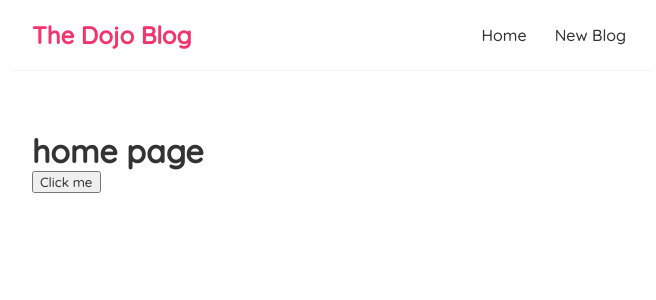
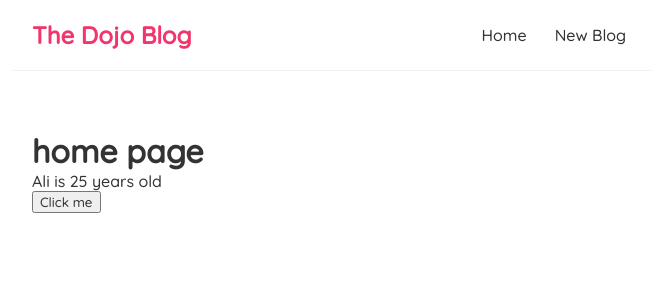
Before and after one commit to Basir-Mohammadi/react-blog, a React (Create React App) app: page / in a window 1280 px wide. Shown: the top 300 px of the page, without its empty margins (308-964 px from the left). Built offline with nearby package versions, Linux system fonts and the light colour scheme.

Commit message:
Add useState

```diff
--- a/src/component/Home.js
+++ b/src/component/Home.js
@@ -1,15 +1,40 @@
+import { useState } from "react";
 const Home = () => {
-
-    const handleClick = (e) => {
-        console.log(e);
+    // let name='ali';
+    const [name, setName] = useState('Ali');
+    const [age, setAge] = useState(25);
+    const handleClick = () => {
+        setName('Ahmad');
+        setAge(21);
     }
 
     return (
         <div className="home">
             <h1>home page </h1>
+            <p>{name} is {age} years old</p>
             <button type="button" onClick={handleClick}>Click me</button>
         </div>
      );
 }
 
 export default Home;
+
+// import React from "react";
+// class Cat extends React.Component {
+//     constructor(props) {
+//       super(props);
+//       this.state = {sleeping: true};
+//     }
+//     render() {
+//       return (
+//         <div>
+//           <p>{`The cat is ${this.state.sleeping ? "sleeping" : "eating"}`}</p>
+//           <button onClick={() => this.setState({ sleeping: false })}>
+//             Wake up!
+//           </button>
+//         </div>
+//       );
+//     }
+//   }
+
+//   export default Cat;
--- a/src/component/operate.js
+++ b/src/component/operate.js
@@ -1,12 +1,14 @@
 import React from "react";
 import Navbar from "./Navbar";
-import Home from "./Home";
+// import Home from "./Home";
+import Cat from "./Home"
 function Operate () {
     return (
         <div className="App">
             <Navbar />
             <div className="content">
-            <Home />
+            {/* <Home /> */}
+            <Cat />
             </div>
         </div>
     )
```
